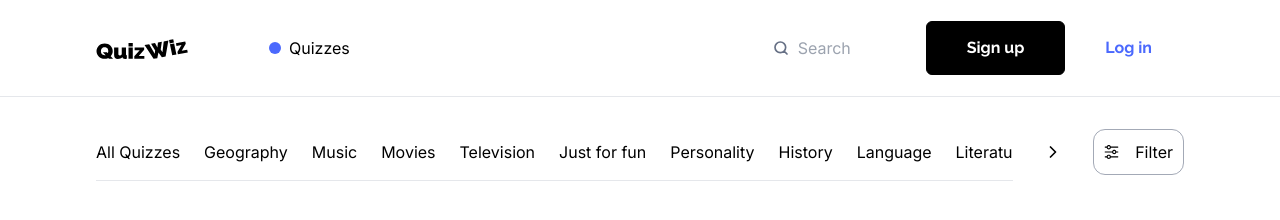
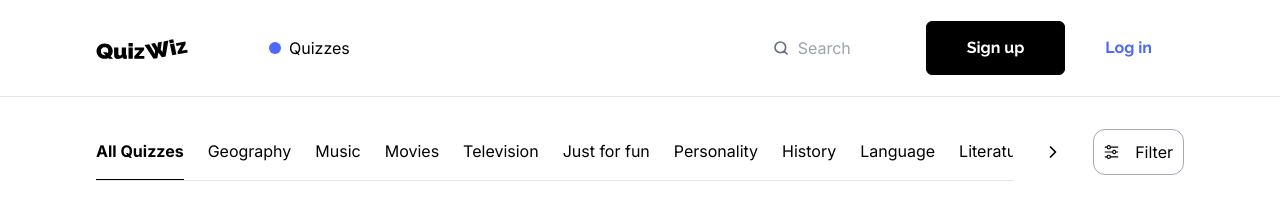
Before and after one commit to Tr1ckyy1/quiz-app-front, a Vue app: page /quizzes in a window 1280 px wide. Shown: the top 220 px of the page. Built offline with nearby package versions, Linux system fonts and the light colour scheme; no server answers.

Commit message:
refactor: made user experience for filtering categories better

```diff
--- a/src/components/quizzes/QuizTopSection.vue
+++ b/src/components/quizzes/QuizTopSection.vue
@@ -12,6 +12,13 @@
         class="border-b flex gap-6 sm:overflow-x-hidden scroll-smooth overflow-x-scroll scrollbar-none"
         ref="scrollContainer"
       >
+        <li
+          :class="isQueryUrlEmpty"
+          class="whitespace-nowrap py-4 cursor-pointer"
+          @click="removeAllQueriesFromUrl"
+        >
+          All Quizzes
+        </li>
         <QuizCategoryItem v-for="item in names" :key="item.id" :id="item.id" :name="item.name" />
       </ul>
       <button
@@ -65,6 +72,10 @@ export default {
     }
   },
   methods: {
+    removeAllQueriesFromUrl() {
+      this.$router.replace({ query: {} })
+      this.$store.dispatch('quizzes/removeAllCategories')
+    },
     toggleFilter() {
       this.filterModalShowing = !this.filterModalShowing
     },
@@ -96,6 +107,12 @@ export default {
         this.showRightArrow = false
       }
     }
+  },
+  computed: {
+    isQueryUrlEmpty() {
+      const hasNoQueries = Object.keys(this.$route.query).length === 0
+      return hasNoQueries && 'border-b-black border-b font-bold'
+    }
   }
 }
 </script>
--- a/src/views/Quizzes.vue
+++ b/src/views/Quizzes.vue
@@ -11,7 +11,6 @@ export default {
   data() {
     return {
       names: [
-        { id: 1, name: 'All Quizzes' },
         { id: 2, name: 'Geography' },
         { id: 3, name: 'Music' },
         { id: 4, name: 'Movies' },
```
